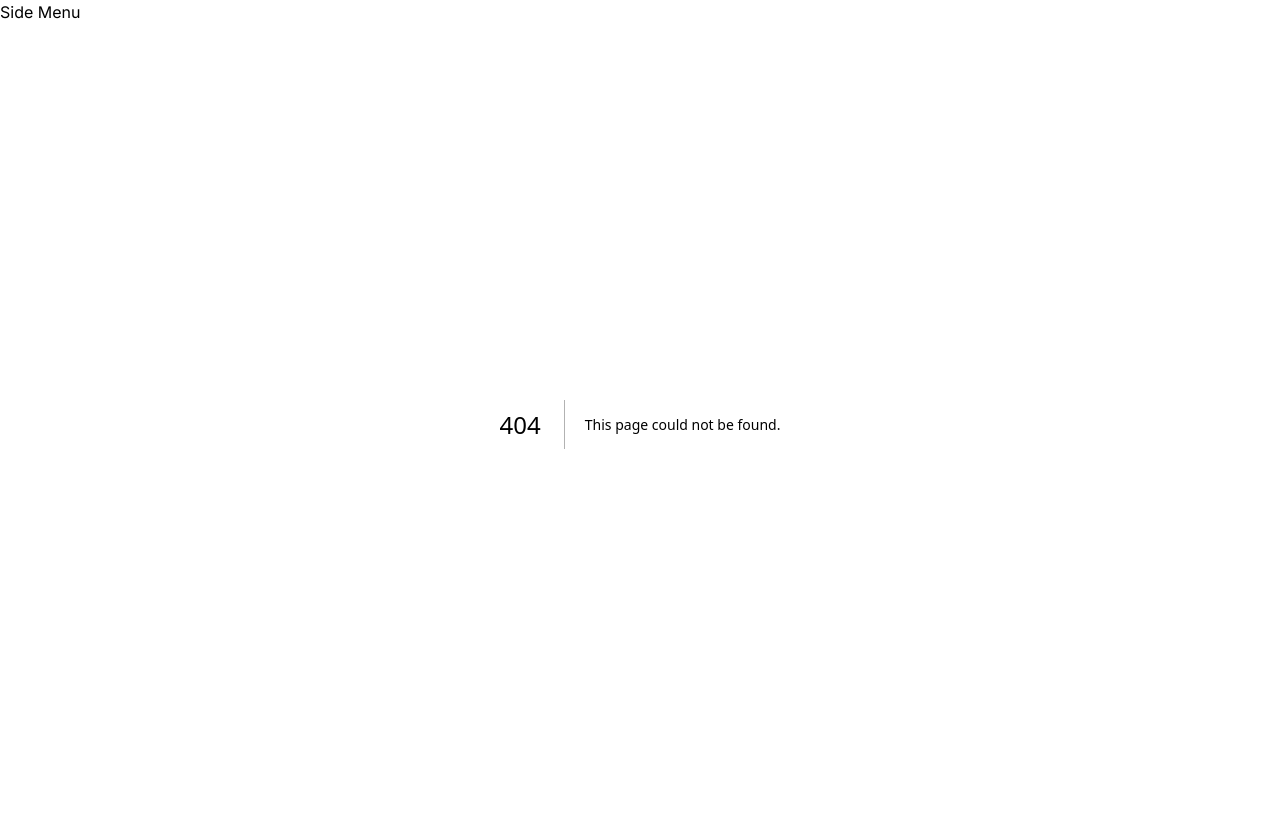
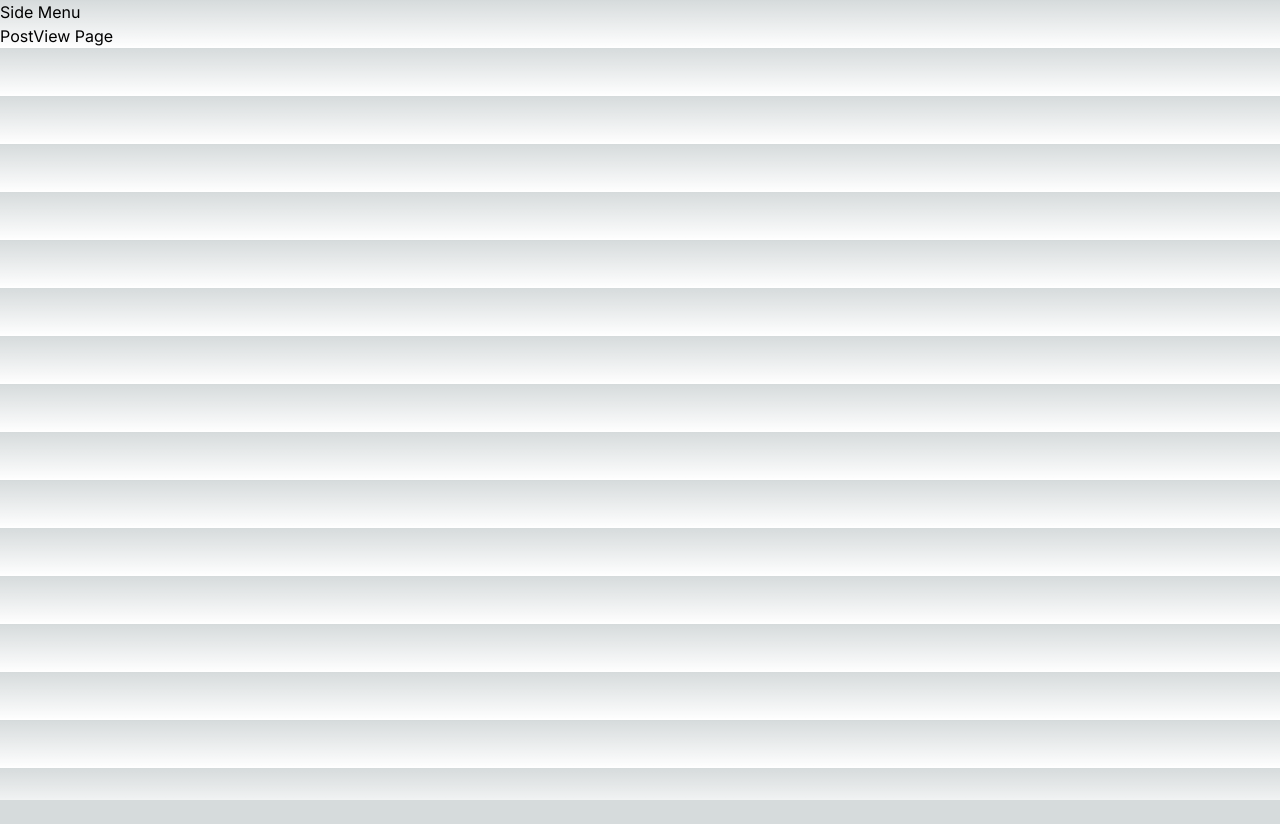
Before and after one commit to yymin1022/Blog_LR, a Next.js app: page /1/1 in a window 1280 px wide. Before the commit this address had no page. After the commit the page ends 800 px from the top, so only its background shows below. Built offline with nearby package versions, Linux system fonts and the light colour scheme.

Commit message:
Update Project : Added PostView Page

```diff
--- /dev/null
+++ b/src/app/[type]/[id]/page.tsx
@@ -0,0 +1,7 @@
+export default function PostList() {
+    return (
+        <div>
+            PostView Page
+        </div>
+    );
+}
```
